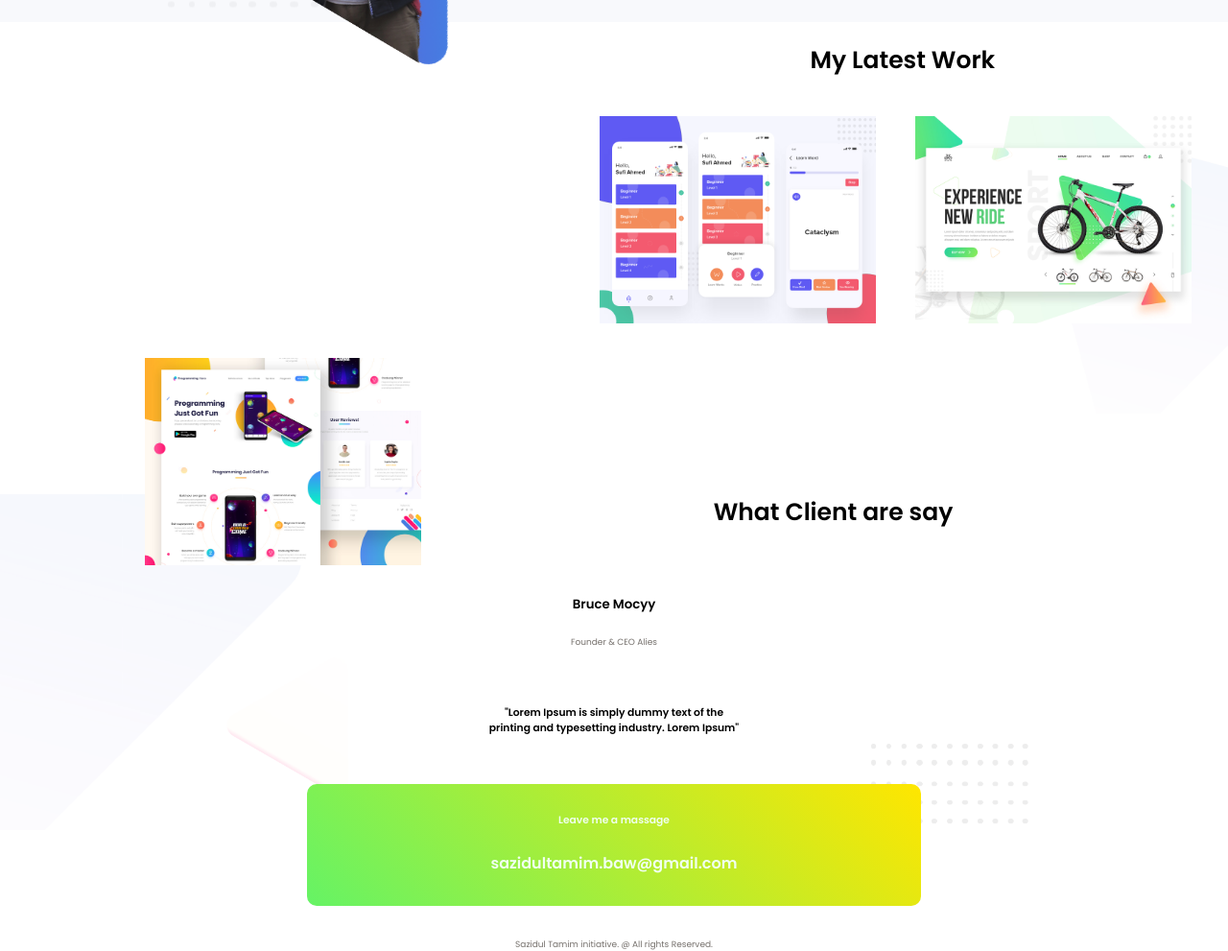
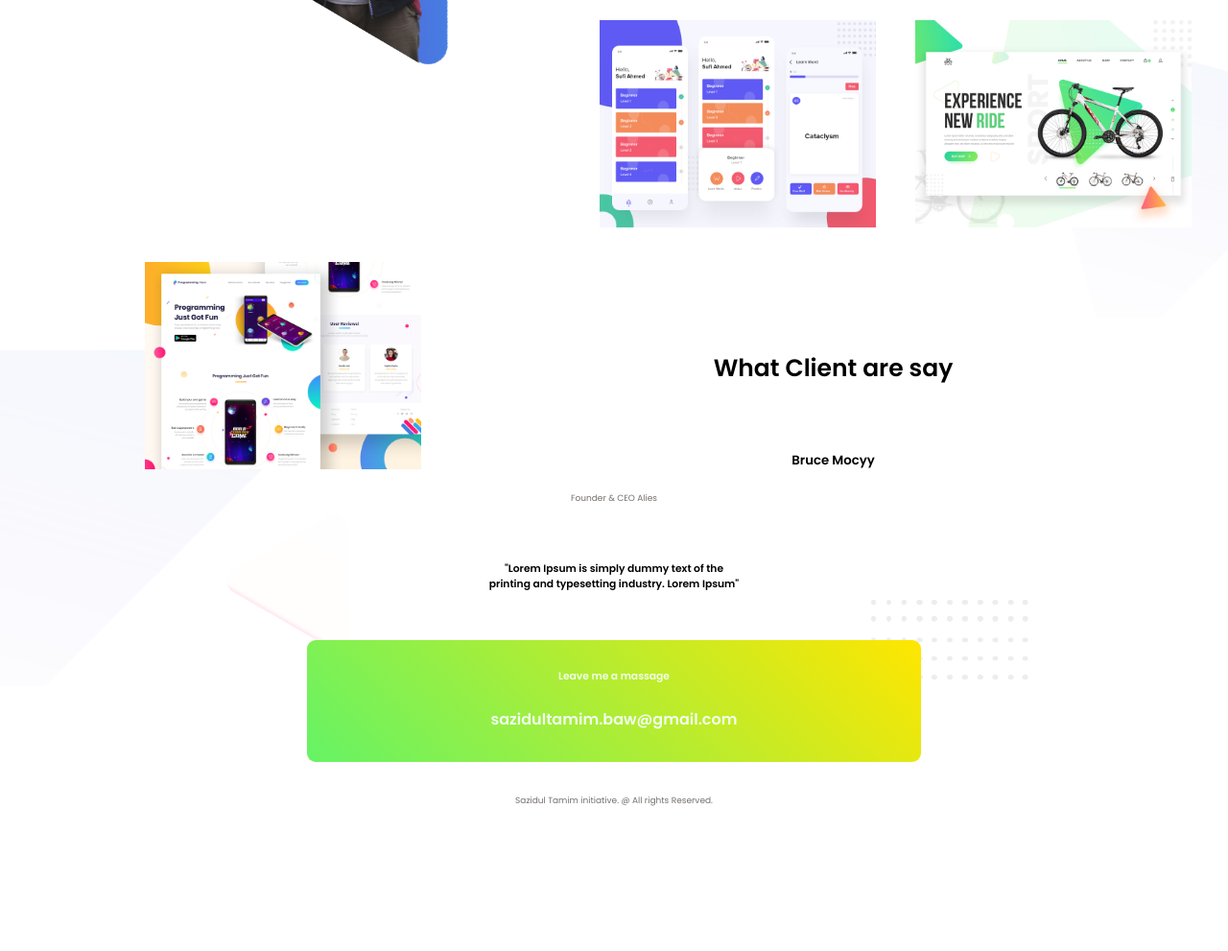
Before and after one commit to tamim0070/my-web-portfolio, a plain HTML site: page index.html in a window 1280 px wide. Shown: the part 877-1868 px from the top of the page at 96% size. After the commit the page ends 1718 px from the top, so only its background shows below. Drawn offline with Linux system fonts and the light colour scheme.

Commit message:
now-done

```diff
--- a/style.css
+++ b/style.css
@@ -34,7 +34,7 @@ p{
     background-repeat: no-repeat;
 }
 section{
-    height: 450px;
+    height: 400px;
 }
 .link-side{
     text-decoration: none;
@@ -78,7 +78,7 @@ section{
     margin-right: 25%;
     padding-top: 5px;
     padding-bottom: 10px;
-    border-radius: 10px;
+    border-radius: 9px;
 }
 .final-area{
     background-image: url("images/footer-bg.png");
```
